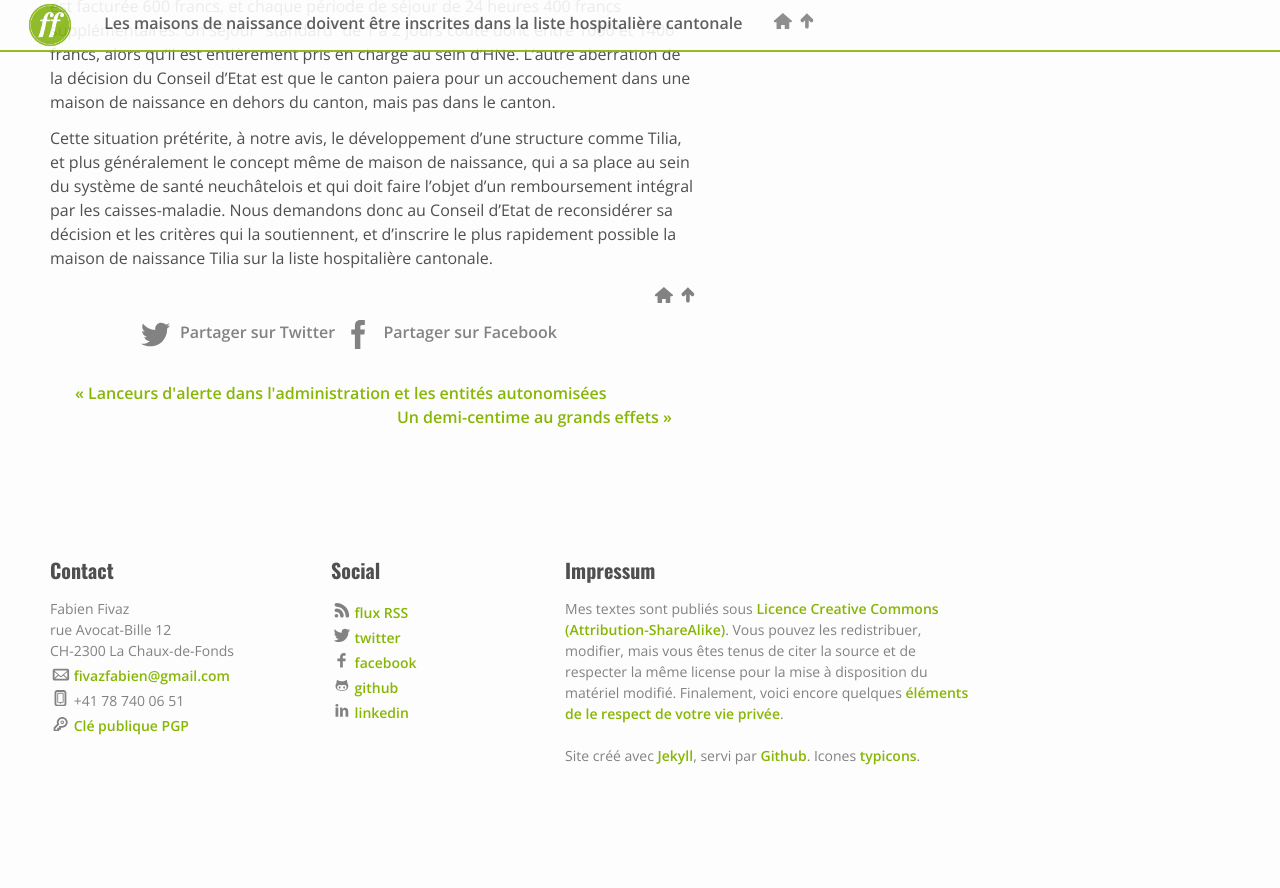
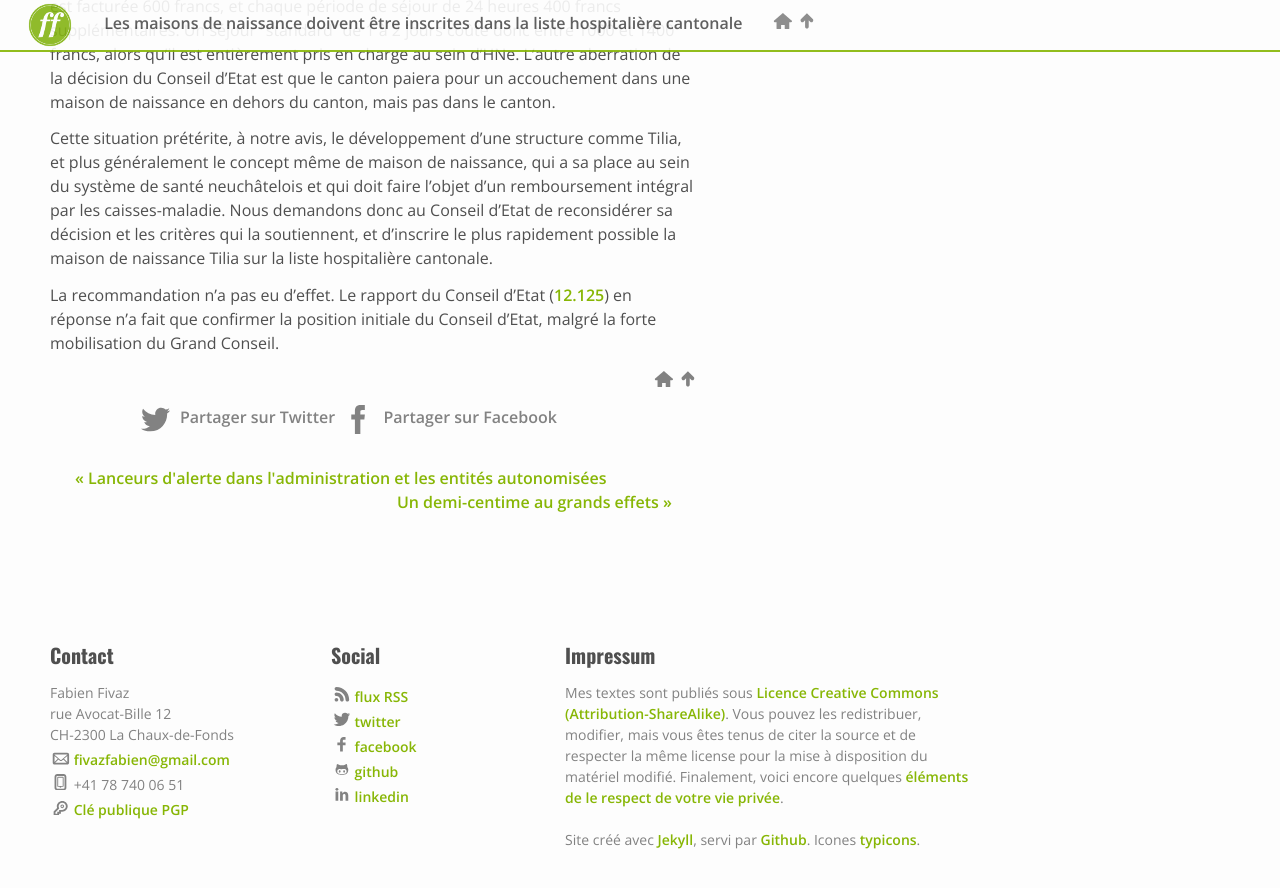
Before and after one commit to ffivaz/ffivaz.github.io, a Jekyll site: the page built from _posts/2012-02-24-les-maisons-de-naissance-doivent-etre-inscrites-dans-la-liste-hospitaliere-cantonale.markdown, in a window 1280 px wide and 900 px high, scrolled down 2704 px. Shown: the top 888 px of the window. Built offline with Jekyll 4.4.1, drawn with Linux system fonts in a browser that asks for light colours; nearby versions of some CDN libraries; comment, search, counter and statistics services are not loaded; before the commit the page ends 3520 px from its top, so only the background shows below that.

Commit message:
Modification article sur maison de naissance

```diff
--- a/_posts/2012-02-24-les-maisons-de-naissance-doivent-etre-inscrites-dans-la-liste-hospitaliere-cantonale.markdown
+++ b/_posts/2012-02-24-les-maisons-de-naissance-doivent-etre-inscrites-dans-la-liste-hospitaliere-cantonale.markdown
@@ -81,3 +81,6 @@
 Nous demandons donc au Conseil d'Etat de reconsidérer sa décision et les critères qui la
 soutiennent, et d'inscrire le plus rapidement possible la maison de naissance Tilia sur la liste
 hospitalière cantonale.
+
+La recommandation n'a pas eu d'effet. Le rapport du Conseil d'Etat (<a href="http://www.ne.ch/autorites/GC/objets/Documents/Rapports/2012/12125_CE.pdf">12.125</a>) en réponse n'a fait que confirmer la position initiale du Conseil d'Etat, malgré la forte mobilisation
+du Grand Conseil.
```
